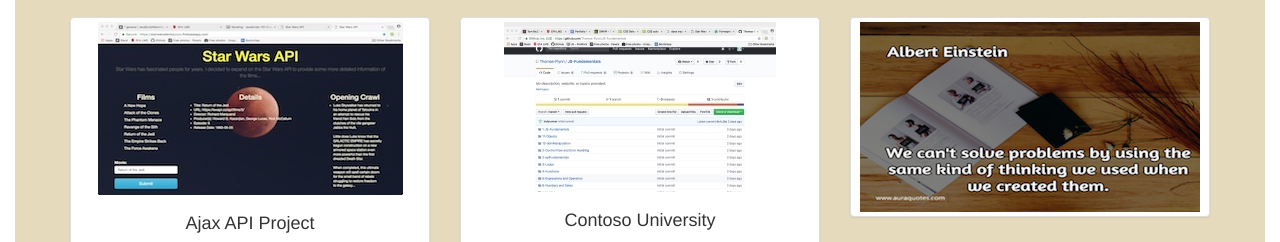
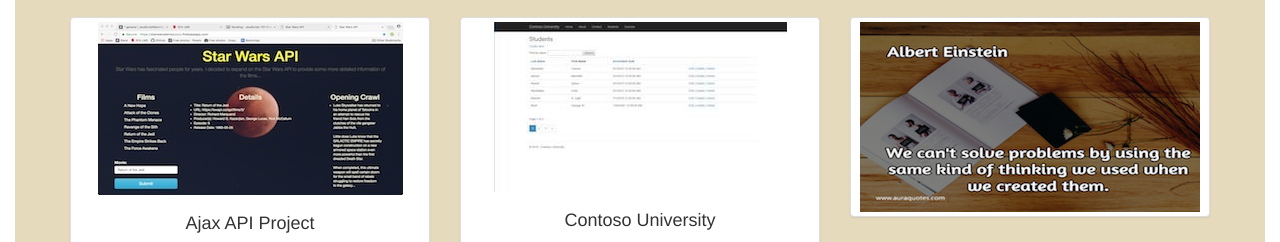
Before and after one commit to GeorgeHill-bit/Portfolio, a website: page index.html in a window 1280 px wide. Shown: the part 1703-1945 px from the top of the page. Drawn offline with Linux system fonts and the light colour scheme; a web font is replaced by a local one.

Commit message:
change index

```diff
--- a/index.html
+++ b/index.html
@@ -153,7 +153,7 @@
                 </div>
                 <div class="col-sm-6 col-md-4">
                     <div class="thumbnail">
-                        <a href="https://github.com/Thomas-Flynn/ContosoUniversity" target="blank"><img src="assets/img/JS-Fundamentals.jpg" alt="Contoso University" class="img-responsive"></a>
+                        <a href="#portfolio" target="blank"><img src="assets/img/ContosoUniversity.jpg" alt="Contoso University" class="img-responsive"></a>
                         <div class="caption">
                             <h4 class="text-center">Contoso University</h4>
                         </div>
```
